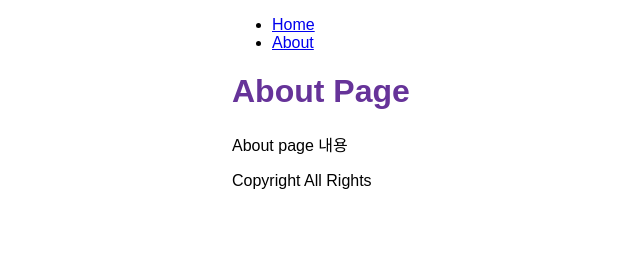
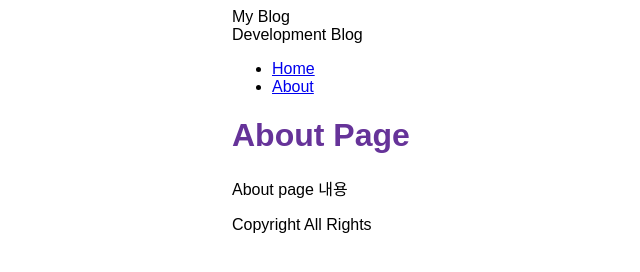
Before and after one commit to jyajoo/My-Blog, a Gatsby site: page /about in a window 1280 px wide. Shown: the whole page, without its empty margins (158-798 px from the left). Built offline with nearby package versions, Linux system fonts and the light colour scheme; Gatsby itself is replaced by a stand-in of ours.

Commit message:
add: GraphQL data 이용해보기

```diff
--- a/gatsby-config.js
+++ b/gatsby-config.js
@@ -1,7 +1,7 @@
 module.exports = {
   siteMetadata: {
     title: `My Blog`,
-    siteUrl: `https://www.yourdomain.tld`,
+    description: "Development Blog",
   },
   plugins: [
     "gatsby-plugin-image",
--- a/src/components/Layout.js
+++ b/src/components/Layout.js
@@ -1,4 +1,4 @@
-import { Link } from "gatsby";
+import { Link, useStaticQuery, graphql  } from "gatsby";
 import React from "react";
 
 import {
@@ -10,9 +10,26 @@
 } from "./Layout.module.css";
 
 function Layout({ pageTitle, children }) {
+
+  const data = useStaticQuery(graphql`
+    query {
+      site {
+        siteMetadata {
+          title
+          description
+        }
+      }
+    }
+  `);
+
+
   return (
     <div className={container}>
-      <title>{pageTitle}</title>
+      <title>
+        {pageTitle} | {data.site.siteMetadata.title}
+      </title>
+      <header>{data.site.siteMetadata.title}</header>
+      <div>{data.site.siteMetadata.description}</div>
       <nav>
         <ul className={navLinks}>
           <li className={navLinkItem}>
```
